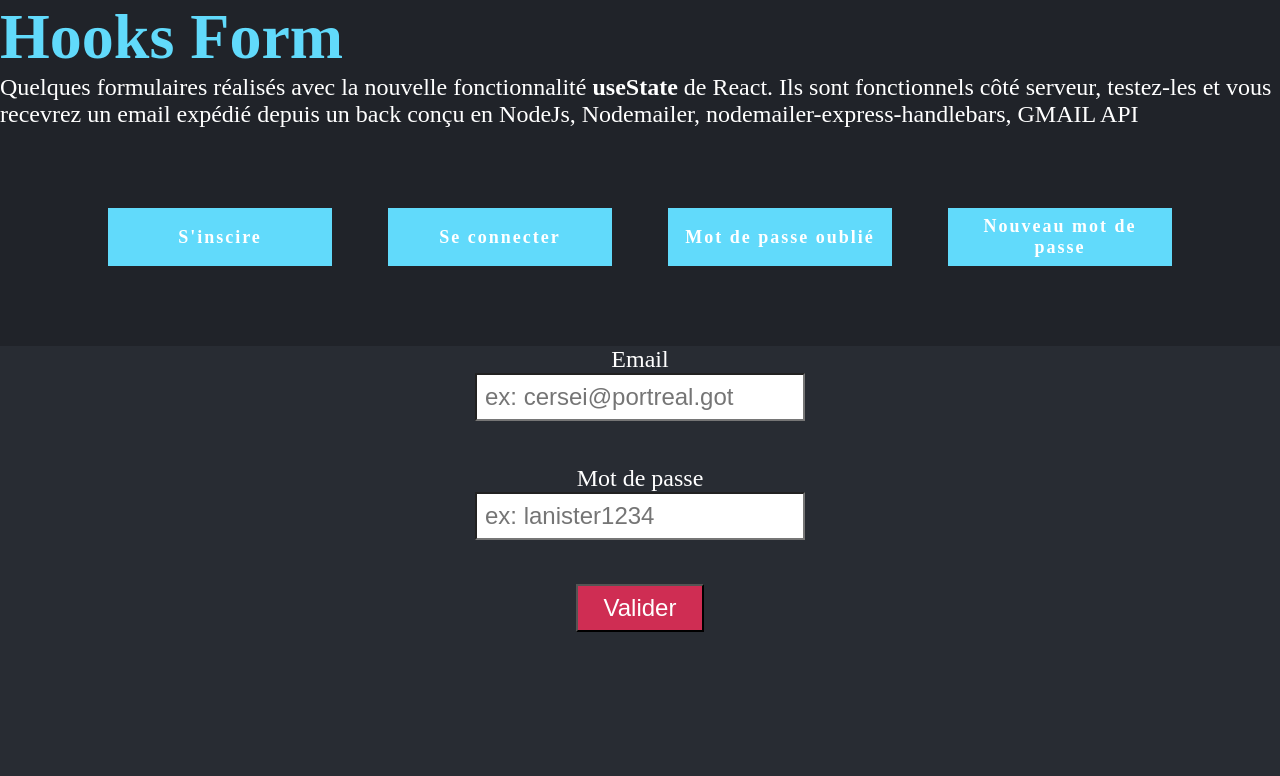
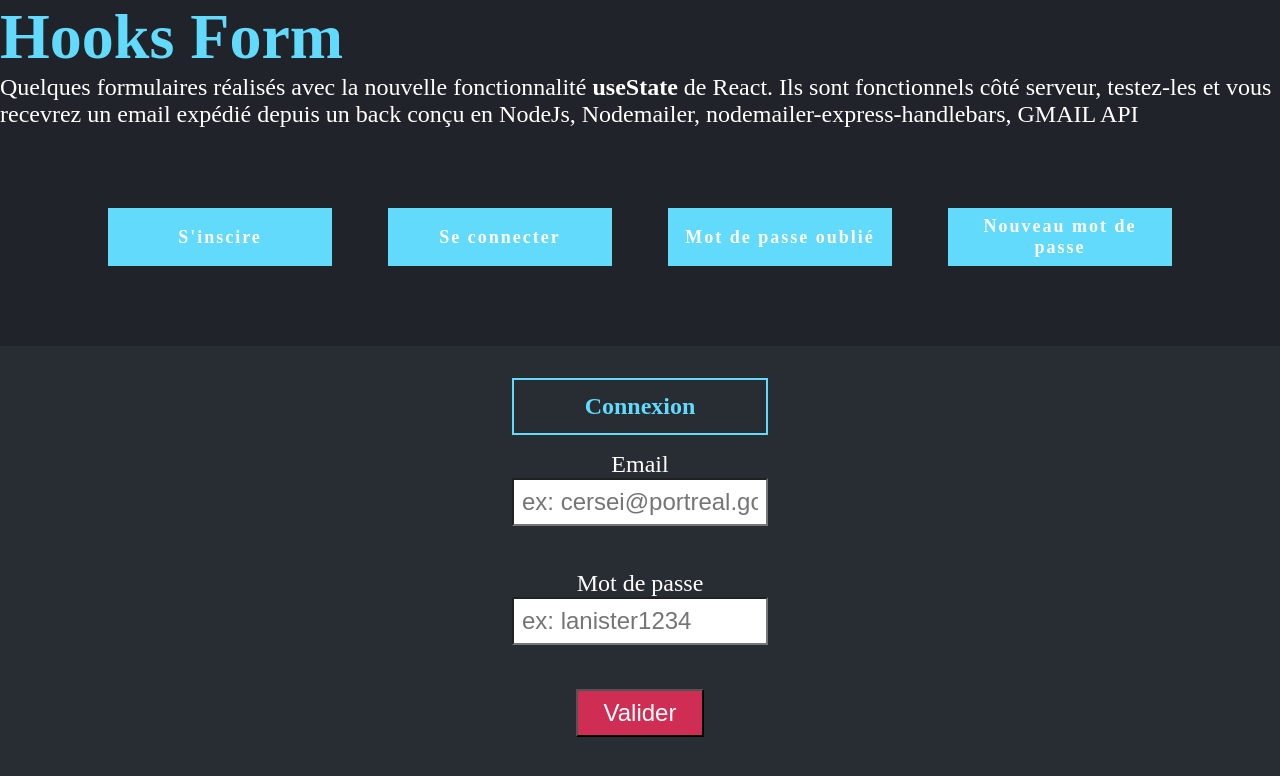
Before and after one commit to WebWalterWrite/HooksForm, a React (Create React App) app: page /formulaire/connexion in a window 1280 px wide. Shown: the top 776 px of the page. Built offline with nearby package versions, Linux system fonts and the light colour scheme.

Commit message:
type:content desc: ajout titre au formulaire

```diff
--- a/src/components/form/UserConnexion.js
+++ b/src/components/form/UserConnexion.js
@@ -6,7 +6,7 @@ import {useInputValue } from '../common/useState';
 import { isValidForm } from '../../utils/form-validation';
 
 // import style
-import { Form, Input, Error } from './form.styled';
+import { Title, Form, Input, Error } from './form.styled';
 
 export const UserConnexion = () => {
 
@@ -43,6 +43,8 @@ export const UserConnexion = () => {
     const password = useInputValue('',"password","ex: lanister1234","password")
 
     return(
+        <section>
+            <Title>Connexion</Title>
         <Form onSubmit={onSubmit}>
 {/* input email */}
 			<div>
@@ -64,5 +66,6 @@ export const UserConnexion = () => {
 
 			<button>Valider</button>
         </Form>
+        </section>
     )
 }
--- a/src/components/form/UserCreate.js
+++ b/src/components/form/UserCreate.js
@@ -10,7 +10,7 @@ import React, { useState } from "react";
 import { useInputValue } from "../common/useState";
 
 // import style
-import { Form, Input, Error } from "./form.styled";
+import { Title, Form, Input, Error } from "./form.styled";
 // import utils function
 import { fetchForm } from "../../utils/api";
 import { isValidForm } from "../../utils/form-validation";
@@ -71,7 +71,8 @@ export const UserCreate = () => {
 	);
 
 	return (
-		<div>
+		<section>
+			<Title>Inscription</Title>
 			<Form onSubmit={onSubmit}>
 				{/* Input firstname */}
 				<div>
@@ -113,6 +114,6 @@ export const UserCreate = () => {
 				<Error>{msg.emailExist || msg.user}</Error>
 				<button>Valider</button>
 			</Form>
-		</div>
+		</section>
 	);
 };
--- a/src/components/form/UserPwdForgot.js
+++ b/src/components/form/UserPwdForgot.js
@@ -4,7 +4,7 @@ import { fetchForm } from "../../utils/api";
 import { isEmail } from '../../utils/form-validation';
 
 // import style
-import { Form, Input, Error } from './form.styled';
+import { Title, Form, Input, Error } from './form.styled';
 
 
 export const UserPwdForgot = () => {
@@ -33,7 +33,8 @@ export const UserPwdForgot = () => {
     };
 	const email = useInputValue("", "email", "ex: cersei@portreal.got", "email");
 	return (
-		<Fragment>
+	<section>
+            <Title>Mot de Passe Oublié</Title>
 			<Form onSubmit={onSubmit}>
 				{/* input email */}
 				<div>
@@ -47,6 +48,6 @@ export const UserPwdForgot = () => {
 				</div>
 				<button>Valider</button>
 			</Form>
-		</Fragment>
+		</section>
 	);
 };
--- a/src/components/form/form.styled.js
+++ b/src/components/form/form.styled.js
@@ -1,8 +1,21 @@
 import styled from 'styled-components';
 import {media} from '../../utils/responsive.styled';
 
+export const Title= styled.h1`
+      border:solid 2px #61dafb;
+      color:#61dafb;
+      text-align:center;
+      margin: 0 auto;
+      margin-top:2rem;
+      padding:.8rem;
+      width:20%;
+      ${media.phone`
+            width:70%;
+          `}
+`;
 export const Form = styled.form`
   text-align:center;
+  margin-top:1rem;
   label{
       color:#FFFFFF;
       font-size:3vh;
@@ -26,9 +39,13 @@ export const Input = styled.input`
       font-size:3vh;
       outline-color:#61dafb;
       padding:1vh;
+      width:20%;
       margin-bottom:1.5vh;
       border-radius:0;
       background-color:${props => props.color};
+      ${media.phone`
+            width:70%;
+          `}
 
 `
 
```
